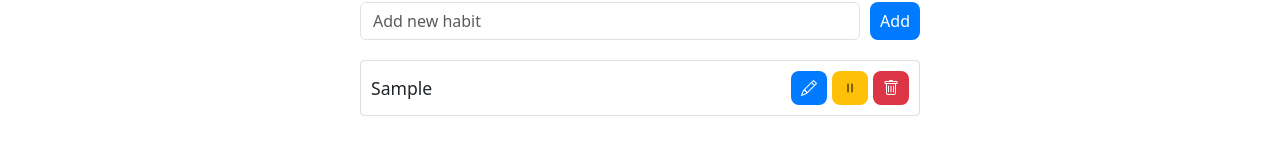
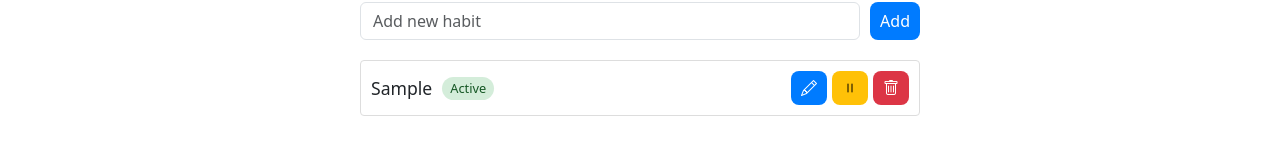
Before and after one commit to ginsta6/hobby-tracker, a Vue app: page /manage-habits in a window 1280 px wide. Both pictures are taken after typing "Sample" into the empty fields and a click on the button "Add". Shown: the part 120-285 px from the top of the page. Built offline with nearby package versions, Linux system fonts and the light colour scheme.

Commit message:
Enhance hobby management: add storage event handling, improve habit status toggling, and update UI for active/inactive states.

```diff
--- a/src/components/habit-management.vue
+++ b/src/components/habit-management.vue
@@ -1,14 +1,24 @@
 <script setup>
 import { getHobbies, removeFromHobbies, saveToHobbies } from '@/utils/localstorage'
-import { ref, onMounted } from 'vue'
+import { ref, onMounted, onUnmounted } from 'vue'
 
 const hobbies = ref([])
 const isEditing = ref(false)
 const editingHobby = ref(null)
 const newHobbyName = ref('')
 
+// Custom event handler
+const handleStorageChange = () => {
+  hobbies.value = getHobbies()
+}
+
 onMounted(() => {
   hobbies.value = getHobbies()
+  window.addEventListener('storage', handleStorageChange)
+})
+
+onUnmounted(() => {
+  window.removeEventListener('storage', handleStorageChange)
 })
 
 const startEditing = (hobby) => {
@@ -25,7 +35,7 @@ const saveEdit = () => {
   // Add the new hobby
   saveToHobbies(newHobbyName.value)
 
-  // Refresh the list
+  // Update the local ref
   hobbies.value = getHobbies()
   isEditing.value = false
   editingHobby.value = null
@@ -46,10 +56,18 @@ const deleteHabit = (hobby) => {
 }
 
 const stopHabit = (hobby) => {
-  if (confirm('Are you sure you want to stop this habit? It will be removed from future days.')) {
-    // TODO: Implement stop habit functionality
-    // This will require adding a new field to the hobby object to track if it's active
-    console.log('Stop habit:', hobby)
+  const action = hobby.active ? 'stop' : 'resume'
+  if (confirm(`Are you sure you want to ${action} this habit?`)) {
+    const currentHobbies = getHobbies()
+    const updatedHobbies = currentHobbies.map((h) => {
+      if (h.id === hobby.id) {
+        return { ...h, active: !h.active }
+      }
+      return h
+    })
+    localStorage.setItem('hobbies', JSON.stringify(updatedHobbies))
+    // Update the local ref directly
+    hobbies.value = updatedHobbies
   }
 }
 </script>
@@ -63,19 +81,13 @@ const stopHabit = (hobby) => {
         type="text"
         class="form-control"
         placeholder="Add new habit"
-        @keydown.enter="(
-          saveToHobbies(newHobbyName),
-          newHobbyName = '',
-          hobbies = getHobbies())
+        @keydown.enter="
+          (saveToHobbies(newHobbyName), (newHobbyName = ''), (hobbies = getHobbies()))
         "
       />
       <button
         class="btn btn-primary"
-        @click="(
-          saveToHobbies(newHobbyName),
-          newHobbyName = '',
-          hobbies = getHobbies())
-        "
+        @click="(saveToHobbies(newHobbyName), (newHobbyName = ''), (hobbies = getHobbies()))"
       >
         Add
       </button>
@@ -94,13 +106,22 @@ const stopHabit = (hobby) => {
           <button class="btn btn-secondary" @click="cancelEdit">Cancel</button>
         </div>
         <div v-else class="view-mode">
-          <span class="habit-name">{{ hobby.name }}</span>
+          <div class="habit-info">
+            <span class="habit-name" :class="{ inactive: !hobby.active }">{{ hobby.name }}</span>
+            <span class="status-indicator" :class="{ active: hobby.active }">
+              {{ hobby.active ? 'Active' : 'Paused' }}
+            </span>
+          </div>
           <div class="habit-actions">
             <button class="btn btn-primary" @click="startEditing(hobby)">
               <i class="bi bi-pencil"></i>
             </button>
-            <button class="btn btn-warning" @click="stopHabit(hobby)">
-              <i class="bi bi-pause"></i>
+            <button
+              class="btn"
+              :class="hobby.active ? 'btn-warning' : 'btn-success'"
+              @click="stopHabit(hobby)"
+            >
+              <i class="bi" :class="hobby.active ? 'bi-pause' : 'bi-play'"></i>
             </button>
             <button class="btn btn-danger" @click="deleteHabit(hobby)">
               <i class="bi bi-trash"></i>
@@ -138,6 +159,11 @@ const stopHabit = (hobby) => {
   margin-bottom: 10px;
   border: 1px solid #ddd;
   border-radius: 4px;
+  transition: all 0.3s ease;
+}
+
+.habit-item:hover {
+  box-shadow: 0 2px 4px rgba(0, 0, 0, 0.1);
 }
 
 .edit-mode {
@@ -156,6 +182,30 @@ const stopHabit = (hobby) => {
 .habit-actions {
   display: flex;
   gap: 5px;
+}
+
+.habit-info {
+  display: flex;
+  align-items: center;
+  gap: 10px;
+}
+
+.status-indicator {
+  font-size: 0.8em;
+  padding: 2px 8px;
+  border-radius: 12px;
+  background-color: #e9ecef;
+  color: #6c757d;
+}
+
+.status-indicator.active {
+  background-color: #d4edda;
+  color: #155724;
+}
+
+.habit-name.inactive {
+  color: #6c757d;
+  text-decoration: line-through;
 }
 
 .habit-name {
--- a/src/utils/localstorage.js
+++ b/src/utils/localstorage.js
@@ -19,6 +19,7 @@ export const saveToHobbies = (hobbyName) => {
     const newHobby = {
       id: hobbies.length + 1, // Assign next ID
       name: hobbyName,
+      active: true, // New hobbies are active by default
     }
     hobbies.push(newHobby)
     localStorage.setItem('hobbies', JSON.stringify(hobbies))
@@ -66,10 +67,12 @@ export const createDailyProgress = (habits, date) => {
 
   // If the date doesn't exist or has no entries, create/update it with current habits
   if (!storedProgress[date] || Object.keys(storedProgress[date]).length === 0) {
-    storedProgress[date] = habits.reduce((acc, habit) => {
-      acc[habit.id] = { name: habit.name, completed: false } // Store name + completion
-      return acc
-    }, {})
+    storedProgress[date] = habits
+      .filter((habit) => habit.active) // Only include active habits
+      .reduce((acc, habit) => {
+        acc[habit.id] = { name: habit.name, completed: false } // Store name + completion
+        return acc
+      }, {})
 
     localStorage.setItem('habitProgress', JSON.stringify(storedProgress))
   }
```
